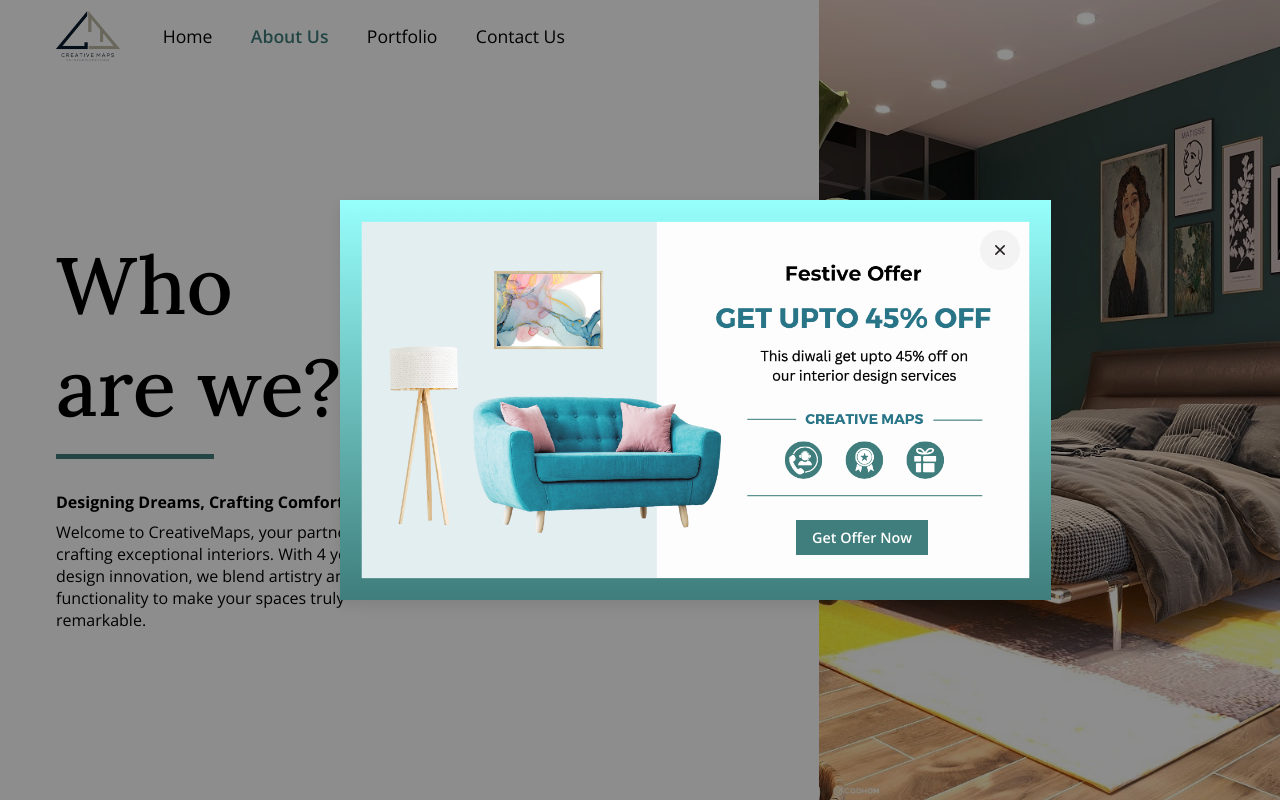
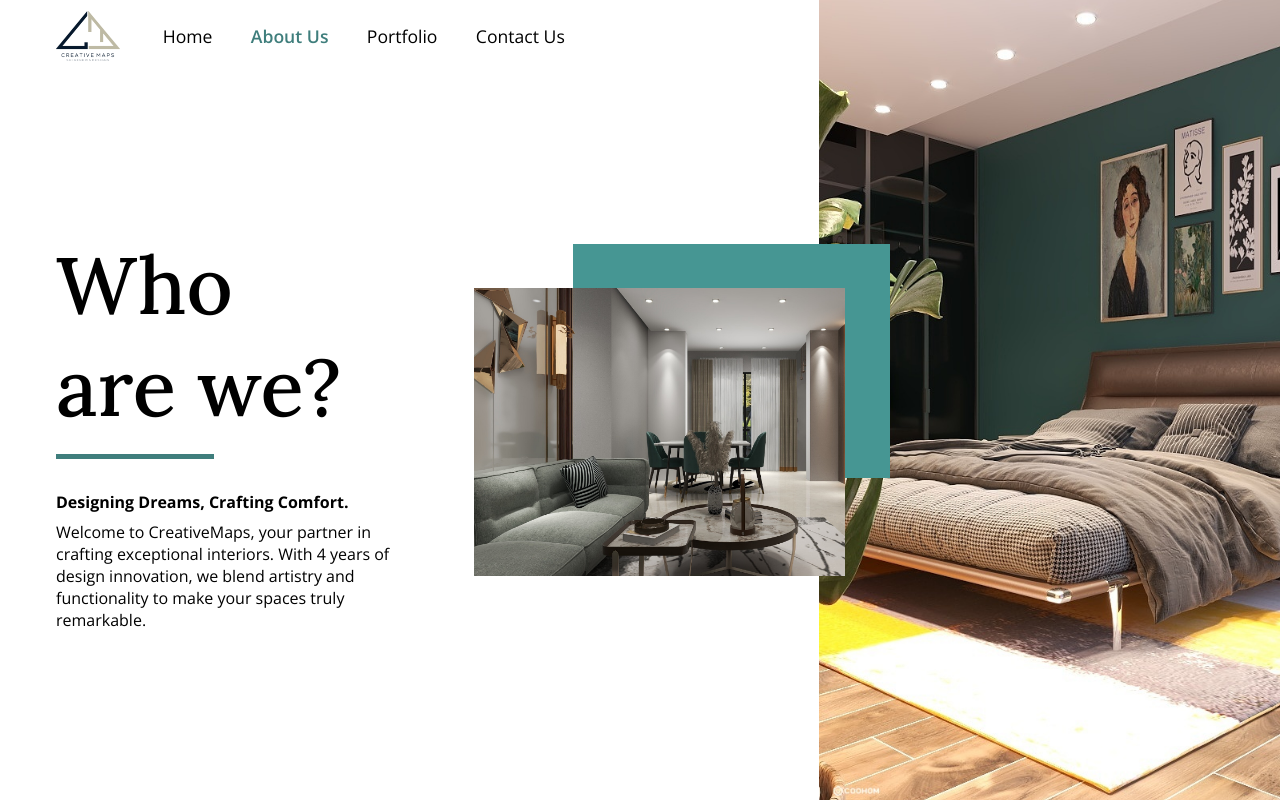
Before and after one commit to creativemaps01/initialcode, a plain HTML site: page pages/about.html in a window 1280 px wide. Shown: the top 800 px of the page. Drawn offline with nearby package versions, Linux system fonts and the light colour scheme; a script that the page names is missing; a web font is replaced by a local one.

Commit message:
removed offer popup

```diff
--- a/pages/about.html
+++ b/pages/about.html
@@ -40,14 +40,14 @@
 </nav>
 <!-- nav ends -->
 
-<div class="popup">
+<!-- <div class="popup">
     <div class="content_box">
         <div class="close"></div>
         <img src="../asseets/images/offer.png" alt="">
         <button class="btn_offer"><a href="https://forms.gle/pYw7g734XqTfzvaX9">Get Offer
                 Now</a></button>
     </div>
-</div>
+</div> -->
 
 <section class="about_us flex">
     <div class="about_left">
@@ -230,7 +230,7 @@
 </footer>
 <!-- footer ends -->
 
-<script>
+<!-- <script>
     const popup = document.querySelector(".popup");
     const close = document.querySelector(".close");
 
@@ -244,7 +244,7 @@
     close.addEventListener("click", () => {
         popup.style.display = "none";
     });
-</script>
+</script> -->
 
 <script src="../js/app.js"></script>
 <script src="https://static.elfsight.com/platform/platform.js" data-use-service-core defer></script>
```
Also changed, not shown: index.html (+6 -6 lines), pages/contact.html (+4 -4 lines), pages/portfolio.html (+4 -4 lines).
